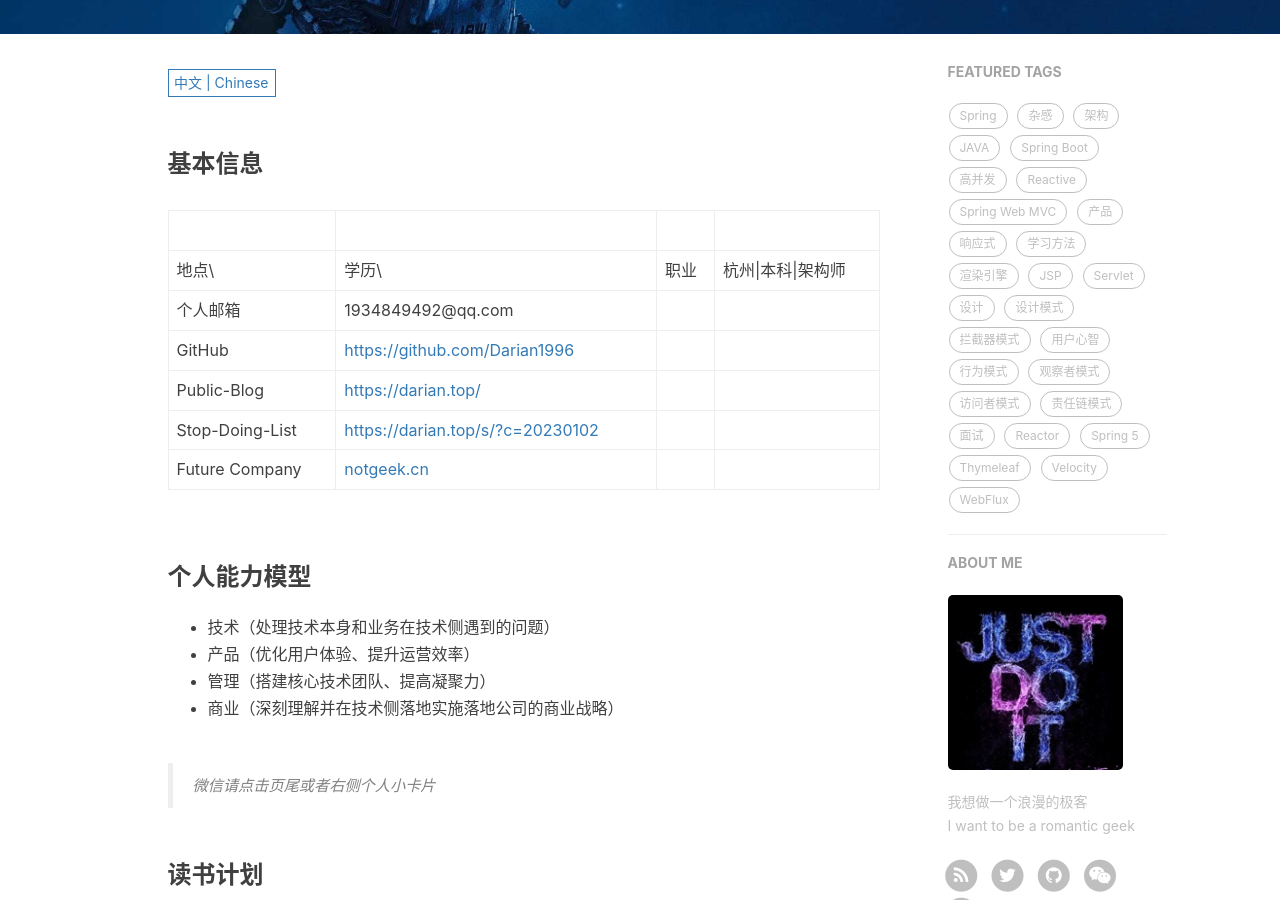
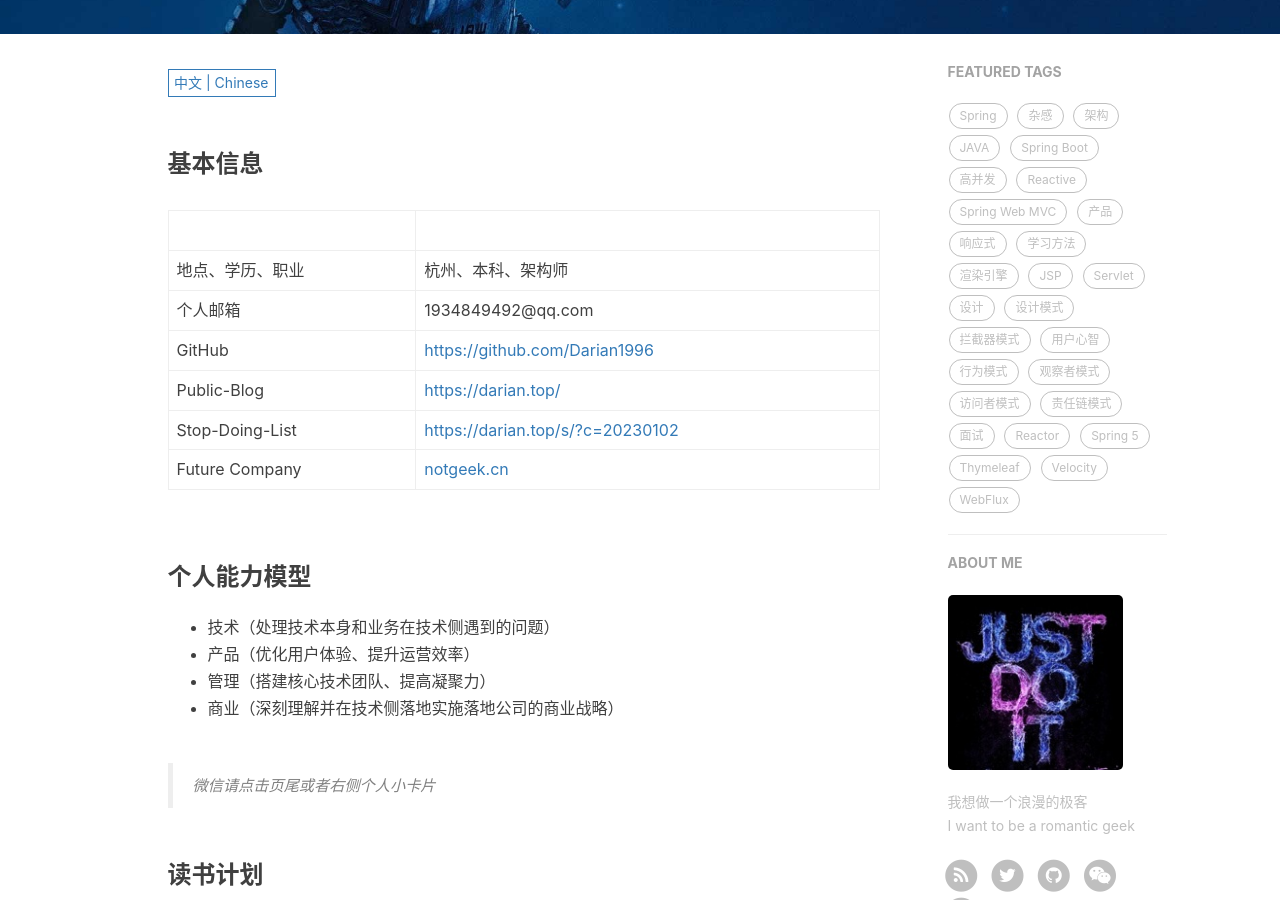
Before and after one commit to nogeek-cn/nogeek-cn.github.io, a Jekyll site: the page built from about.html, in a window 1280 px wide and 900 px high, scrolled down 384 px. Built offline with Jekyll 4.4.1, drawn with Linux system fonts in a browser that asks for light colours; nearby versions of some CDN libraries; comment, search, counter and statistics services are not loaded.

```diff
--- a/_includes/about/zh.md
+++ b/_includes/about/zh.md
@@ -1,13 +1,13 @@
 ### 基本信息
 
-|                 |                                                                                    |
-|-----------------|------------------------------------------------------------------------------------|
-| 地点\             | 学历\                                                                                |职业     | 杭州\|本科\|架构师                                      |
-| 个人邮箱            | 1934849492@qq.com                                                                  |
-| GitHub          | [https://github.com/Darian1996](https://github.com/Darian1996)                     |
-| Public-Blog     | [https://darian.top/](https://darian.top/)                                         |
-| Stop-Doing-List | [https://darian.top/s/?c=20230102](https://darian.top/2023/01/02/stop-doing-list/) |
-| Future Company  | [notgeek.cn](https://notgeek.cn)                                                   |
+|                  |                                                              |
+| ---------------- | ------------------------------------------------------------ |
+| 地点、学历、职业 | 杭州、本科、架构师                                           |
+| 个人邮箱         | 1934849492@qq.com                                            |
+| GitHub           | [https://github.com/Darian1996](https://github.com/Darian1996) |
+| Public-Blog      | [https://darian.top/](https://darian.top/)                   |
+| Stop-Doing-List  | [https://darian.top/s/?c=20230102](https://darian.top/2023/01/02/stop-doing-list/) |
+| Future Company   | [notgeek.cn](https://notgeek.cn)                             |
 
 ### 个人能力模型
 
```
